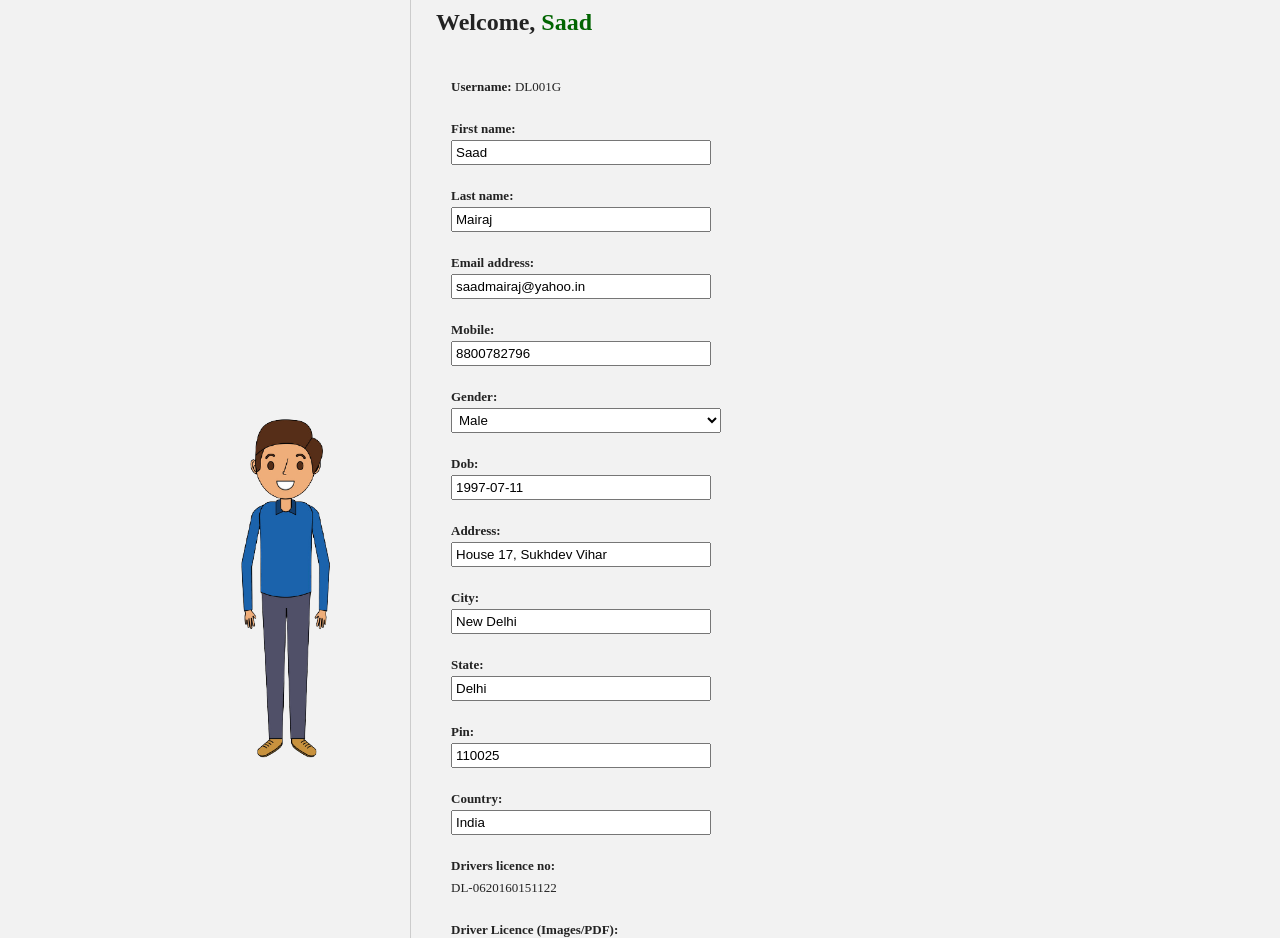
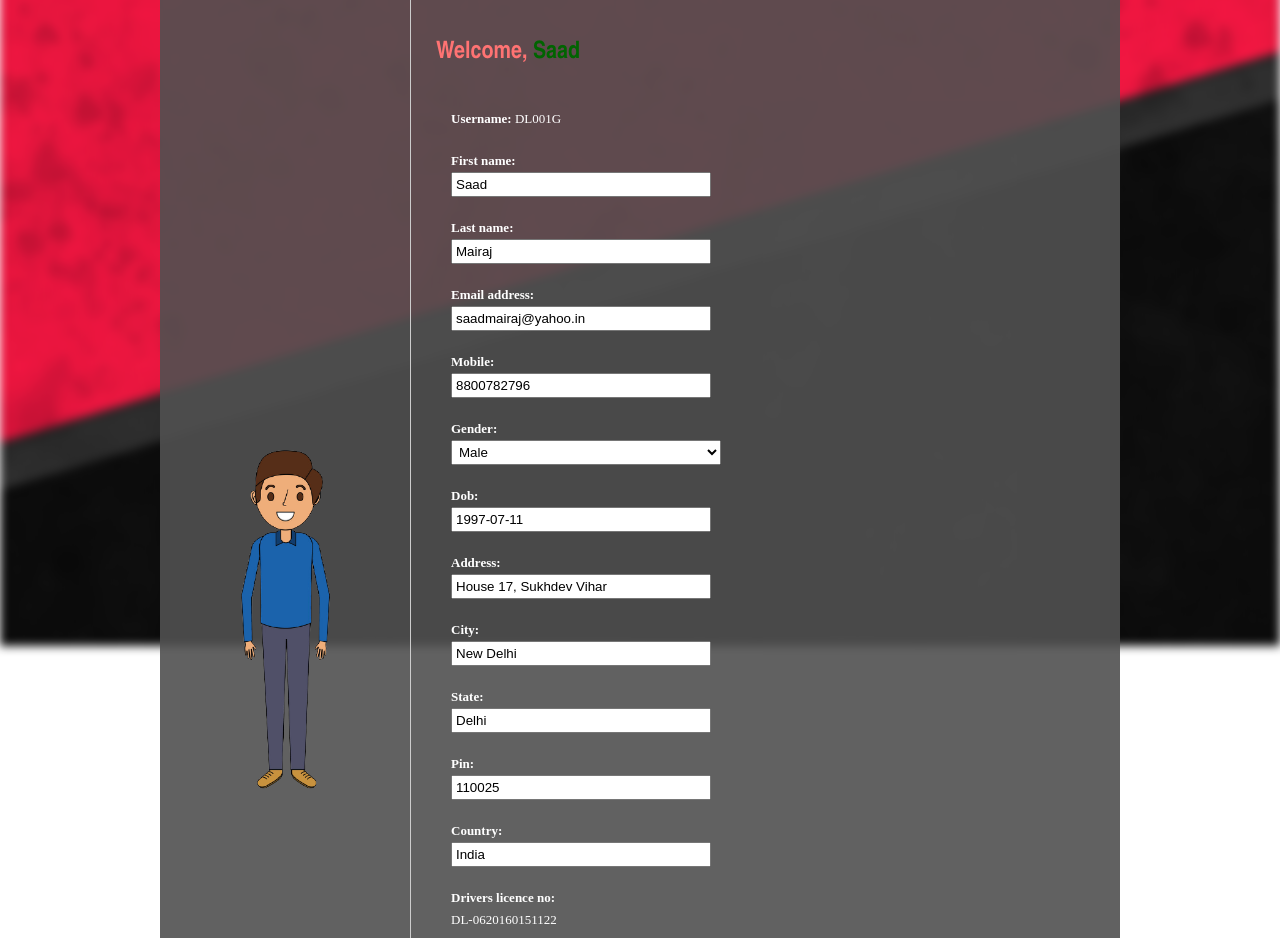
Before and after one commit to Saadmairaj/Traffic-Rules-Ranking-System, a Django app: page /myaccount/ in a window 1280 px wide. Shown: the part 154-1092 px from the top of the page. Run offline with Django 3.2, Linux system fonts and the light colour scheme; a user stored in the database is signed in; data comes from the database, SQL or seed files in the repository; parts of the project's set-up code (start-up, migrations or seed data) failed here and were passed over; some libraries are stand-ins or nearby versions.

Commit message:
Change css for dark mode.

```diff
--- a/static/css/style.css
+++ b/static/css/style.css
@@ -1,40 +1,78 @@
-
-body{
-    margin:0;
-    color:#232323;
+body {
+  margin: 0;
+  color: #000000;
   font-size: 13px;
   font-weight: normal;
   padding-top: 0px;
   padding-right: 0;
-    padding-bottom: 0;
+  padding-bottom: 20;
   padding-left: 0;
-    background:#f2f2f2;
-    width:100%;
-    /*background-image:url('../images/background.jpg');*/
-    background-repeat:no-repeat;
-    background-attachment:fixed;
-    background-position:center;
+  width: 100%;
+  /* border: 1px solid rgb(107, 107, 107); */
 
-}
-div, h1, h2, h3, h4, p, form, label, input, textarea, span{
-    margin:0; padding:0;
+  /* Background image settings */
+  /* filter: blur(8px); */
+  /* -webkit-filter: blur(8px); */
+  /* background: url("../images/background11.jpg") no-repeat center center fixed */
+  /* rgb(88, 88, 88);
+  -webkit-background-size: cover;
+  -moz-background-size: cover;
+  -o-background-size: cover;
+  background-size: cover; */
 }
 
-img{
+div,
+h1,
+h2,
+h3,
+h4,
+p,
+form,
+label,
+input,
+textarea,
+span {
+  margin: 0;
+  padding: 0;
+}
+
+img {
   margin: 0;
   padding: 0;
   align-self: center;
   justify-content: center;
 }
 
-.header{
+.body-table {
+  background-color: rgba(80, 80, 80, 0.9);
+  color: white;
+}
+
+.background-image {
+  background-image: url("../images/background12.jpg");
+  background-size: cover;
+  display: block;
+  filter: blur(5px);
+  -webkit-filter: blur(5px);
+  height: 100%;
+  left: 0;
+  position: fixed;
+  right: 0;
+  z-index: -1;
+}
+
+.floating-box {
+  padding-top: 30px;
+  padding-bottom: 30px;
+}
+
+.header {
   height: 80px;
   width: 960px;
   /*background-image:url('../images/header.jpg');*/
 }
 
-
-.heading_lable{
+.heading_lable {
   font-size: 13px;
   font-weight: bold;
   color: #f6f6f6;
@@ -42,86 +80,92 @@ img{
   text-align: center;
 }
 
-.mandetory{
+.mandetory {
   font-size: 16px;
   color: red;
   font-weight: bold;
 }
 
-a{
-    color: #007C84;
+a {
+  color: #37b6ff;
   text-decoration: none;
   font-weight: bold;
 }
-ul{
-    margin:0;
-    padding:0;
-    list-style-type:none;
-    font-size:0;
-    line-height:0;
+ul {
+  margin: 0;
+  padding: 0;
+  list-style-type: none;
+  font-size: 0;
+  line-height: 0;
 }
 
-
-.spacer{
-    clear:both;
-    font-size:0;
-    line-height:0;
+.spacer {
+  clear: both;
+  font-size: 0;
+  line-height: 0;
 }
-h1{
+h1 {
   font-size: 24px;
-    color: #232323;
+  color: rgb(255, 115, 115);
   padding-left: 0px;
   padding-top: 5px;
   padding-left: 10px;
   padding-bottom: 5px;
   font-weight: bold;
+  font-family: "Arial Narrow", Arial, sans-serif;
 }
 
-h2{
+h2 {
   font-size: 20px;
   color: #2e3192;
   padding-left: 0px;
   padding-top: 5px;
   padding-bottom: 5px;
   font-weight: bold;
+  font-family: "Arial Narrow", Arial, sans-serif;
 }
 
-p{
-    font:normal 11px/18px Arial, Helvetica, sans-serif;
-    padding:0 15px 0 0;
-}
-.more
-{
-    font:normal 12px/18px Arial, Helvetica, sans-serif;
-    color:#2e3192;
-    text-decoration:underline;
+p {
+  font: normal 11px/18px Arial, Helvetica, sans-serif;
+  padding: 0 15px 0 0;
 }
 
+hr {
+  display: block;
+  color: white;
+  margin-top: 10px;
+  /* margin-bottom: 0.5em; */
+  /* margin-left: auto; */
+  /* margin-right: auto; */
+  border-style: inset;
+  border-width: 1px;
+  width: 75%;
+}
 
-#navigation
-{
-    margin:0 auto;
-    height:43px;
-    width:960px;
+.more {
+  font: normal 12px/18px Arial, Helvetica, sans-serif;
+  color: #2e3192;
+  text-decoration: underline;
+}
+
+#navigation {
+  margin: 0 auto;
+  height: 43px;
+  width: 960px;
   /*    background:url(../images/menu.jpg) 0 0 no-repeat;*/
-    background-image:url('../images/header.jpg');
-
+  background-image: url("../images/header.jpg");
 }
-#navigation ul
-{
-    list-style:none;
+#navigation ul {
+  list-style: none;
 }
-#navigation ul li
-{
-    font:normal 14px/40px Arial, Helvetica, sans-serif;
-    display:block;
-    padding:0 7px;
-    float:left;
-    text-align:center;
-
+#navigation ul li {
+  font: normal 14px/40px Arial, Helvetica, sans-serif;
+  display: block;
+  padding: 0 7px;
+  float: left;
+  text-align: center;
 }
-#navigation ul li a
-{
+#navigation ul li a {
   /*    text-decoration:none;
         display:block;
         color:#034ea2;*/
@@ -130,172 +174,178 @@ p{
   padding: 1px 20px 1px 20px;
   text-decoration: none;
   text-align: center;
-    font-family: 'Oswald', sans-serif;
+  font-family: "Oswald", sans-serif;
   font-size: 14px;
   /*    color: #757575;*/
   color: #ffffff;
 }
-#navigation ul li a:hover
-{   text-decoration: none;
-    background: #007C84;
+#navigation ul li a:hover {
+  text-decoration: none;
+  background: #007c84;
   /*box-shadow: inset 0px 0px 10px 5px rgba(0,0,0,.1);*/
   border-radius: 5px;
   color: #ffffff;
   font-weight: bold;
 }
-#content{
-    margin:0 auto;
-    width:960px;
+#content {
+  margin: 0 auto;
+  width: 960px;
 }
-#content h1{
-    font:bold 20px/40px Arial, Helvetica, sans-serif;
-    color:#0d4689;
+#content h1 {
+  font: bold 20px/40px Arial, Helvetica, sans-serif;
+  color: #0d4689;
 }
-#content p{
-    font:normal 12px/18px Arial, Helvetica, sans-serif;
+#content p {
+  font: normal 12px/18px Arial, Helvetica, sans-serif;
 }
 
-#footer{
+#footer {
   padding: 5px 10px 5px 10px;
-    background-color: #4CAF50;
-    width:98%;
+  background-color: #333;
+  width: 98%;
   height: 40px;
 }
 
-#design{
-    font:normal 14px/45px Arial, Helvetica, sans-serif;
-    color:#ffffff;
-}
-#dum
-{
-    text-decoration:none;
-    color:#2e3192;
+#design {
+  font: normal 14px/45px Arial, Helvetica, sans-serif;
+  color: #ffffff;
 }
 
-#slider{
+#dum {
+  text-decoration: none;
+  color: #2e3192;
+}
+
+#slider {
   width: 960px;
-    height:305px;
-    margin-top:5px;
-    margin-left:10px;
-    background:url(../images/loading.gif) no-repeat 50% 50%;
+  height: 305px;
+  margin-top: 5px;
+  margin-left: 10px;
+  background: url(../images/loading.gif) no-repeat 50% 50%;
 }
 
 #slider img {
-    position:absolute;
-    top:0px;
-    left:0px;
-    display:none;
+  position: absolute;
+  top: 0px;
+  left: 0px;
+  display: none;
 }
 #slider a {
-    border:0;
-    display:block;
+  border: 0;
+  display: block;
 }
 
 .nivo-controlNav {
-    position:absolute;
-    left:820px;
-    bottom:10px;
+  position: absolute;
+  left: 820px;
+  bottom: 10px;
 }
 .nivo-controlNav a {
-    display:block;
-    width:22px;
-    height:22px;
-    background:url(../images/bullets.png) no-repeat;
-    text-indent:-9999px;
-    border:0;
-    margin-right:3px;
-    float:left;
+  display: block;
+  width: 22px;
+  height: 22px;
+  background: url(../images/bullets.png) no-repeat;
+  text-indent: -9999px;
+  border: 0;
+  margin-right: 3px;
+  float: left;
 }
 .nivo-controlNav a.active {
-    background-position:0 -22px;
+  background-position: 0 -22px;
 }
 
 .nivo-directionNav a {
-    display:block;
-    width:30px;
-    height:30px;
-    background:url(../images/arrows.png) no-repeat;
-    text-indent:-9999px;
-    border:0;
+  display: block;
+  width: 30px;
+  height: 30px;
+  background: url(../images/arrows.png) no-repeat;
+  text-indent: -9999px;
+  border: 0;
 }
 a.nivo-nextNav {
-    background-position:-30px 0;
-    right:15px;
+  background-position: -30px 0;
+  right: 15px;
 }
 a.nivo-prevNav {
-    left:15px;
+  left: 15px;
 }
 
 .nivo-caption {
-    text-shadow:none;
+  text-shadow: none;
   font-family: Helvetica, Arial, sans-serif;
 }
 .nivo-caption a {
-    color:#efe9d1;
-    text-decoration:underline;
+  color: #efe9d1;
+  text-decoration: underline;
 }
 
-.button	{
+.button {
   border: 1px solid #999;
-    -moz-border-radius: 5px; padding: 5px;
-    color: black; font-weight: bold;
+  -moz-border-radius: 5px;
+  padding: 5px;
+  color: black;
+  font-weight: bold;
   cursor: pointer;
   -webkit-border-radius: 5px;
   font-size: 13px;
   min-width: 100px;
 }
-.button:hover{
+.button:hover {
   background: #01064f;
   color: white;
 }
 
-input.inputbox{
+input.inputbox {
   width: 220px;
-    background:#FFF;
+  background: #333;
+  font-size: 11px;
+  color: #fff;
+  border: 1px solid #dbdbdb;
+  height: 25px;
+  padding: 2px;
+  -webkit-border-radius: 4px;
+  -moz-border-radius: 4px;
+}
+.select {
+  width: 220px;
+  background: #fff;
   font-size: 11px;
   color: #000;
-    border: 1px solid #DBDBDB;
+  border: 1px solid #dbdbdb;
   height: 25px;
-    padding:2px;
-    -webkit-border-radius: 4px; -moz-border-radius: 4px;
+  padding: 2px;
+  -webkit-border-radius: 4px;
+  -moz-border-radius: 4px;
 }
-.select{
+
+textarea {
   width: 220px;
-    background:#FFF;
+  background: #fff;
   font-size: 11px;
   color: #000;
-    border: 1px solid #DBDBDB;
-    height: 25px;
-    padding:2px;
-    -webkit-border-radius: 4px; -moz-border-radius: 4px;
+  border: 1px solid #dbdbdb;
+  height: 55px;
+  padding: 2px;
+  -webkit-border-radius: 4px;
+  -moz-border-radius: 4px;
 }
-
-textarea{
-    width: 220px;
-    background:#FFF;
-    font-size: 11px;
-    color: #000;
-    border: 1px solid #DBDBDB;
-    height: 55px;
-    padding:2px;
-    -webkit-border-radius: 4px; -moz-border-radius: 4px;
-}
-div.search{
+div.search {
   width: 222px;
-    height:46px;
-    text-align:left;
+  height: 46px;
+  text-align: left;
   background: url(../images/search_bg.gif) top left no-repeat;
 }
 div.search .inputbox {
-    background:#FFF;
+  background: #fff;
   width: 156px;
   height: 17px;
   font-size: 11px;
   color: #000;
-    margin:10px 0px 0px 50px;
-    border: 1px solid #DBDBDB;
-    padding:5px 2px 2px 4px;
-    -webkit-border-radius: 4px; -moz-border-radius: 4px;
+  margin: 10px 0px 0px 50px;
+  border: 1px solid #dbdbdb;
+  padding: 5px 2px 2px 4px;
+  -webkit-border-radius: 4px;
+  -moz-border-radius: 4px;
 }
 
 .lmenu ul {
```
Also changed, not shown: other parts of static/css/style.css (+49 -31 lines). Lines whose indentation alone changed are shown as unchanged.
